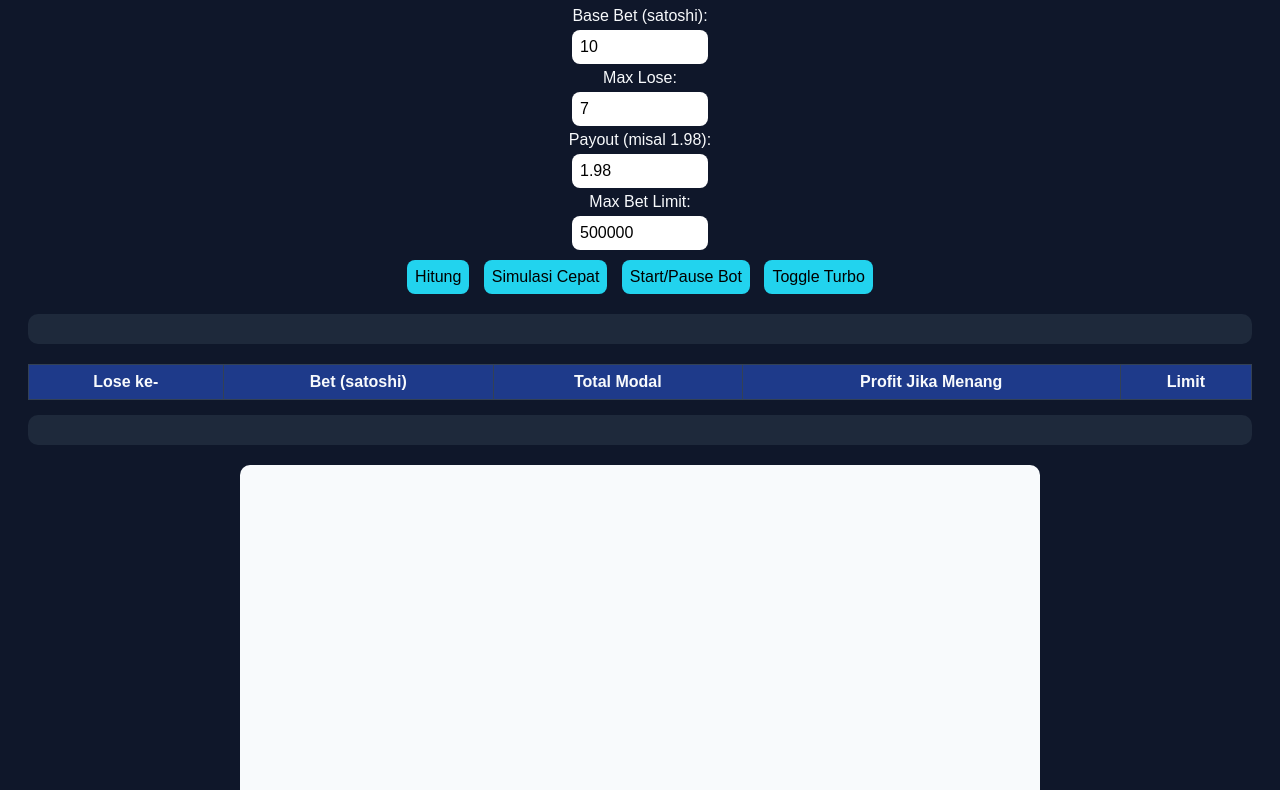
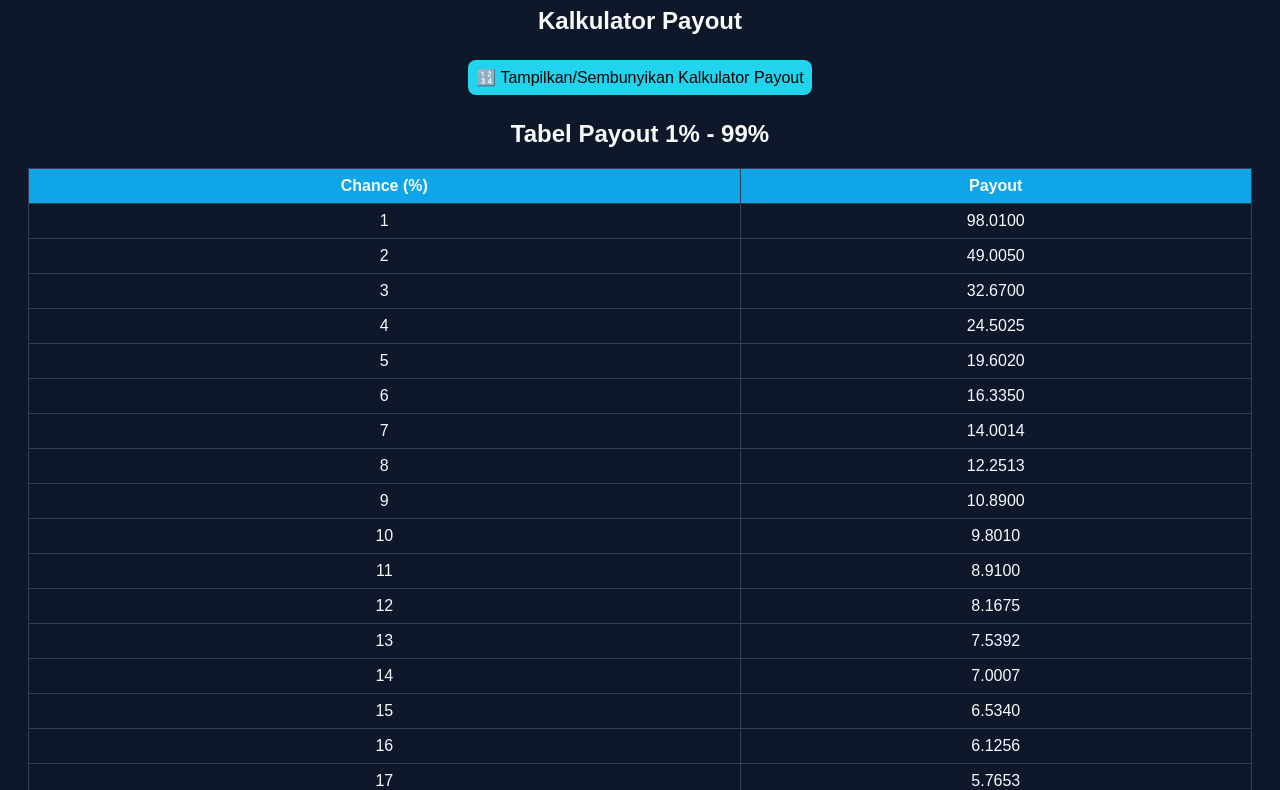
Before and after one commit to ezcryptoin/faucetpay-antilose, a plain HTML site: page index.html in a window 1280 px wide. Shown: the part 101-891 px from the top of the page. Drawn offline with nearby package versions, Linux system fonts and the light colour scheme.

Commit message:
index.html

```diff
--- a/index.html
+++ b/index.html
@@ -3,7 +3,7 @@
 <head>
 <meta charset="UTF-8">
 <meta name="viewport" content="width=device-width, initial-scale=1.0">
-<title>FaucetPay Anti-Lose</title>
+<title>FaucetPay Multiply Dice - Kalkulator Anti Lose</title>
 <script src="https://cdn.jsdelivr.net/npm/chart.js"></script>
 <style>
 body {
@@ -43,7 +43,7 @@ th, td {
     padding: 8px;
     text-align: center;
 }
-th { background-color: #1e3a8a; }
+th { background-color: #0ea5e9; }
 canvas { background: #f8fafc; border-radius: 10px; margin-top: 20px; }
 @media (max-width: 600px) {
     input { width: 100px; }
@@ -53,28 +53,49 @@ canvas { background: #f8fafc; border-radius: 10px; margin-top: 20px; }
 </head>
 
 <body>
-<h1>FaucetPay Anti-Lose Bot + Kalkulator</h1>
+<h1>FaucetPay Multiply Dice - Kalkulator & Bot</h1>
 
-<!-- Input Panel -->
+<!-- Kalkulator Payout -->
+<h2>Kalkulator Payout</h2>
+<button onclick="toggleElement('kalkulatorPayout')">🔢 Tampilkan/Sembunyikan Kalkulator Payout</button>
+<div id="kalkulatorPayout" style="display:none; margin-top:10px;">
+    <label>Masukkan Chance (%):</label><br>
+    <input type="number" id="chanceInput" min="1" max="99" value="50">
+    <button onclick="calculatePayout()">Hitung</button>
+    <div class="result" id="payoutResult"></div>
+</div>
+
+<!-- Tabel Payout -->
+<h2>Tabel Payout 1% - 99%</h2>
+<table>
+    <thead>
+        <tr><th>Chance (%)</th><th>Payout</th></tr>
+    </thead>
+    <tbody id="payoutTable"></tbody>
+</table>
+
+    <!-- Kalkulator Anti Lose -->
+<h2>Kalkulator Anti-Lose</h2>
+<button onclick="toggleElement('kalkulatorAntiLose')">💰 Tampilkan/Sembunyikan Kalkulator Anti-Lose</button>
+<div id="kalkulatorAntiLose" style="display:none; margin-top:10px;">
+
     <label>Base Bet (satoshi):</label><br>
     <input type="number" id="baseBet" value="10"><br>
 
     <label>Max Lose:</label><br>
     <input type="number" id="maxLose" value="7"><br>
 
-<label>Payout (misal 1.98):</label><br>
-<input type="number" id="payout" value="1.98" step="0.01"><br>
+    <label>Payout:</label><br>
+    <input type="number" id="payoutValue" value="1.96" step="0.01"><br>
 
     <label>Max Bet Limit:</label><br>
     <input type="number" id="maxBetLimit" value="500000"><br>
 
-<button onclick="calculate()">Hitung</button>
-<button onclick="simulate()">Simulasi Cepat</button>
-<button onclick="toggleBot()">Start/Pause Bot</button>
-<button onclick="toggleTurbo()">Toggle Turbo</button>
+    <button onclick="calculateAntiLose()">Hitung Anti-Lose</button>
 
-<div class="result" id="output"></div>
-<table id="resultTable">
+    <div class="result" id="antiLoseOutput"></div>
+
+    <table id="antiLoseTable">
         <thead>
             <tr>
                 <th>Lose ke-</th>
@@ -86,8 +107,18 @@ canvas { background: #f8fafc; border-radius: 10px; margin-top: 20px; }
         </thead>
         <tbody></tbody>
     </table>
+</div>
 
+    <!-- Bot Simulasi -->
+<h2>Bot Auto Betting + Simulasi</h2>
+<button onclick="toggleElement('botSection')">🤖 Tampilkan/Sembunyikan Bot Simulasi</button>
+<div id="botSection" style="display:none; margin-top:10px;">
+    <button onclick="toggleBot()">▶️ Start/Pause Bot</button>
+    <button onclick="toggleTurbo()">⚡ Toggle Turbo</button>
     <div class="result" id="simulationResult"></div>
+</div>
+
+<!-- Grafik -->
 <canvas id="simChart" width="800" height="400"></canvas>
 <canvas id="probChart" width="800" height="400"></canvas>
 
@@ -100,14 +131,44 @@ let chart, probChart;
 let botRunning = false;
 let turbo = false;
 
-function calculate() {
+// Toggle Function
+function toggleElement(id) {
+    const div = document.getElementById(id);
+    div.style.display = div.style.display === 'none' ? 'block' : 'none';
+}
+
+// Kalkulator Payout
+function calculatePayout() {
+    const chance = parseFloat(document.getElementById('chanceInput').value);
+    if (chance <= 0 || chance >= 100) {
+        document.getElementById('payoutResult').innerHTML = "<b>Chance harus antara 1% sampai 99%</b>";
+        return;
+    }
+    const payout = (99 / chance) * 0.99;
+    document.getElementById('payoutResult').innerHTML = `
+        <p>Chance: <b>${chance}%</b></p>
+        <p>Payout: <b>${payout.toFixed(4)}</b> kali lipat</p>
+    `;
+}
+
+// Generate Tabel Payout
+function generatePayoutTable() {
+    const table = document.getElementById('payoutTable');
+    for (let i = 1; i <= 99; i++) {
+        const payout = (99 / i) * 0.99;
+        table.innerHTML += `<tr><td>${i}</td><td>${payout.toFixed(4)}</td></tr>`;
+    }
+}
+
+// Kalkulator Anti-Lose
+function calculateAntiLose() {
     const baseBet = +document.getElementById('baseBet').value;
     const maxLose = +document.getElementById('maxLose').value;
-    const payout = +document.getElementById('payout').value;
+    const payout = +document.getElementById('payoutValue').value;
     const maxBetLimit = +document.getElementById('maxBetLimit').value;
 
-    const output = document.getElementById('output');
-    const tableBody = document.getElementById('resultTable').querySelector('tbody');
+    const output = document.getElementById('antiLoseOutput');
+    const tableBody = document.getElementById('antiLoseTable').querySelector('tbody');
 
     let totalModal = (Math.pow(2, maxLose) - 1) * baseBet;
     let probLose = Math.pow(0.5, maxLose) * 100;
@@ -140,69 +201,7 @@ function calculate() {
     plotProbabilityChart();
 }
 
-function simulate() {
-    const baseBet = +document.getElementById('baseBet').value;
-    const maxLose = +document.getElementById('maxLose').value;
-    const payout = +document.getElementById('payout').value;
-
-    let balance = (Math.pow(2, maxLose) - 1) * baseBet;
-    let currentBet = baseBet;
-    let streak = 0;
-    let wins = 0;
-    let losses = 0;
-    let balances = [balance];
-    let steps = [0];
-
-    for (let i = 1; i <= 500; i++) {
-        let win = Math.random() < 0.5;
-        if (win) {
-            balance += (currentBet * payout) - currentBet;
-            document.getElementById('winSound').play();
-            currentBet = baseBet;
-            streak = 0;
-            wins++;
-        } else {
-            balance -= currentBet;
-            document.getElementById('loseSound').play();
-            streak++;
-            if (streak > maxLose) {
-                losses++;
-                balance -= currentBet;
-                currentBet = baseBet;
-                streak = 0;
-            } else {
-                currentBet *= 2;
-            }
-        }
-        balances.push(balance);
-        steps.push(i);
-    }
-
-    document.getElementById('simulationResult').innerHTML = `
-        <h3>Simulasi 500x</h3>
-        <p>Saldo Akhir: <b>${balance.toFixed(2)}</b></p>
-        <p>Win: <b>${wins}</b> | Lose: <b>${losses}</b></p>
-    `;
-
-    if (chart) chart.destroy();
-    const ctx = document.getElementById('simChart').getContext('2d');
-    chart = new Chart(ctx, {
-        type: 'line',
-        data: {
-            labels: steps,
-            datasets: [{
-                label: 'Saldo (satoshi)',
-                data: balances,
-                borderColor: 'blue',
-                backgroundColor: 'rgba(59, 130, 246, 0.2)',
-                fill: true,
-                tension: 0.3,
-                pointRadius: 0,
-            }]
-        }
-    });
-}
-
+// Bot Simulasi
 function toggleBot() {
     if (!botRunning) {
         botRunning = true;
@@ -215,7 +214,7 @@ function toggleBot() {
 async function runBot() {
     const baseBet = +document.getElementById('baseBet').value;
     const maxLose = +document.getElementById('maxLose').value;
-    const payout = +document.getElementById('payout').value;
+    const payout = +document.getElementById('payoutValue').value;
     let balance = (Math.pow(2, maxLose) - 1) * baseBet;
     let currentBet = baseBet;
     let streak = 0;
@@ -269,11 +268,13 @@ async function runBot() {
     }
 }
 
+// Turbo
 function toggleTurbo() {
     turbo = !turbo;
     alert("Turbo Mode: " + (turbo ? "ON" : "OFF"));
 }
 
+// Grafik Probabilitas vs Modal
 function plotProbabilityChart() {
     const baseBet = +document.getElementById('baseBet').value;
     const payouts = [];
@@ -301,6 +302,8 @@ function plotProbabilityChart() {
         }
     });
 }
+
+generatePayoutTable();
 </script>
 </body>
 </html>
```
Lines whose indentation alone changed are shown as unchanged.
